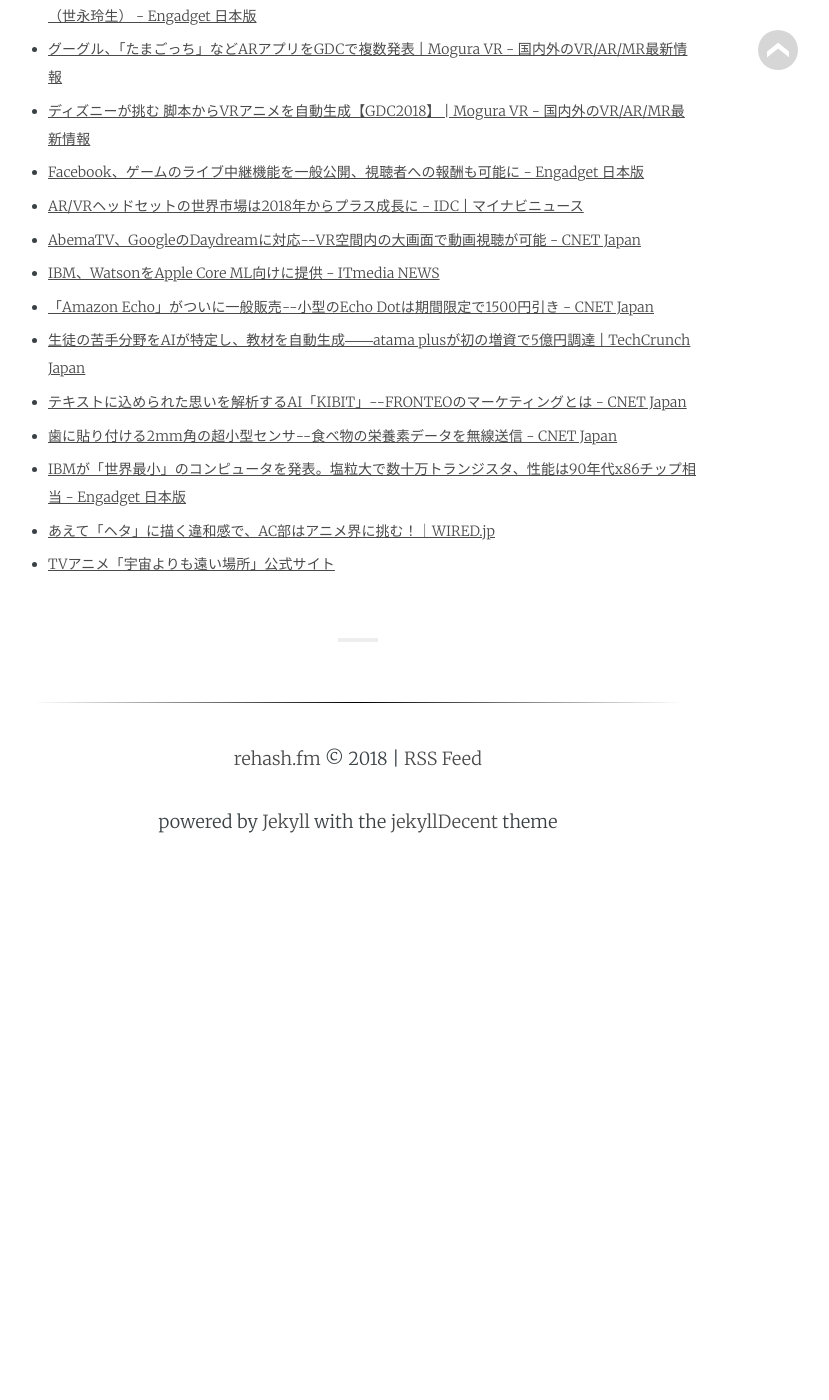
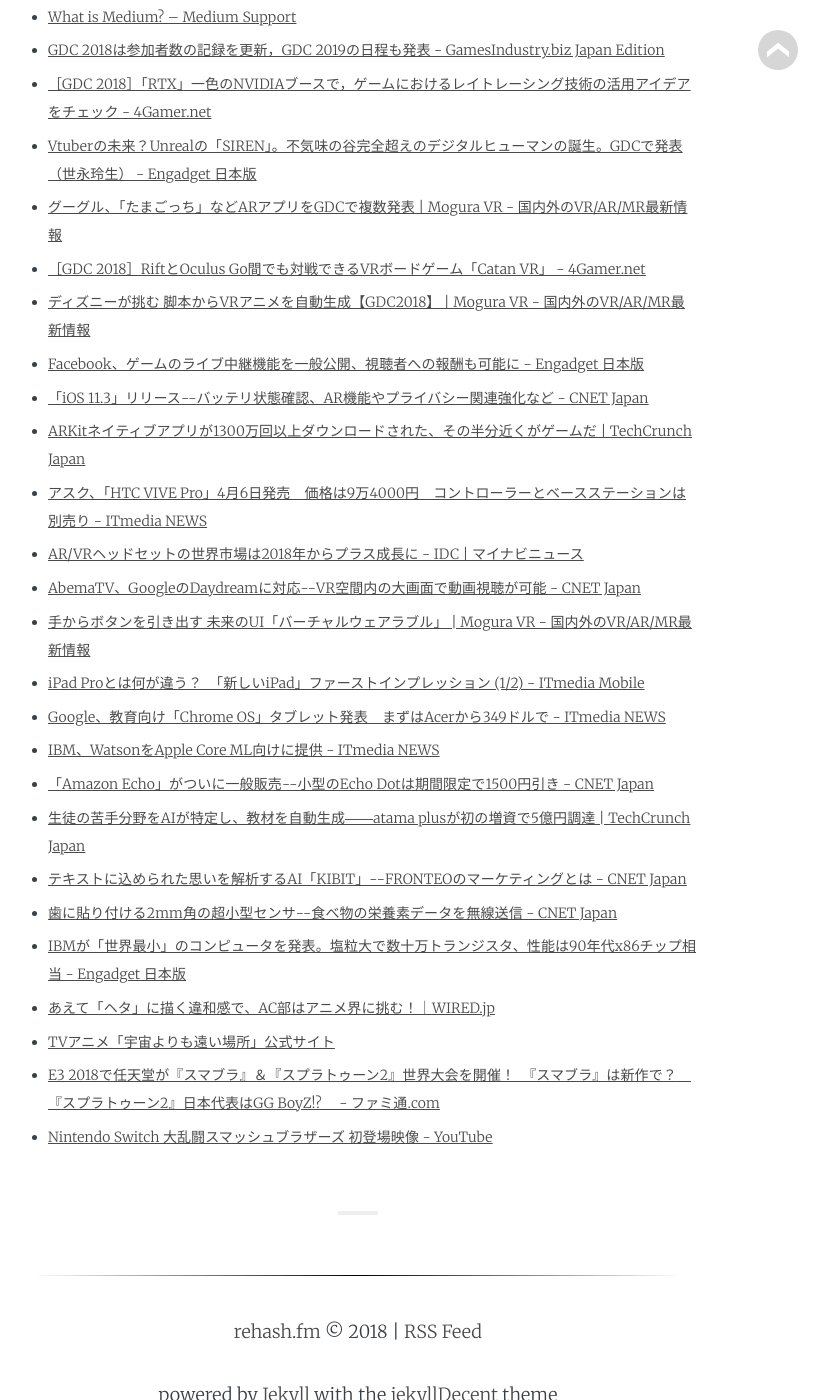
Before and after one commit to rehashfm/rehash.fm, a Jekyll site: the page built from _posts/2018-04-08-41.md, in a window 1280 px wide and 1400 px high, scrolled down 930 px. Shown: the whole window, without its empty margins (282-1111 px from the left). Built offline with Jekyll 4.4.1, drawn with Linux system fonts in a browser that asks for light colours; some web fonts are replaced; before the commit the page ends 1768 px from its top, so only the background shows below that.

Commit message:
add links

```diff
--- a/_posts/2018-04-08-41.md
+++ b/_posts/2018-04-08-41.md
@@ -7,6 +7,7 @@
 author:            smile-0yen,azihsoyn
 excerpt:           Go 1.10 + CircleCI 2.0, GDC 2018, 最近のニュースなどについて話しました。
 ---
+<iframe width="100%" height="50" scrolling="no" frameborder="no" src="https://w.soundcloud.com/player/?url=https%3A//api.soundcloud.com/tracks/426337713&amp;auto_play=false&amp;hide_related=false&amp;show_user=true&amp;show_reposts=false&amp;visual=false&amp;show_artwork=false&amp;default_height=75"></iframe>
 Go 1.10 + CircleCI 2.0, GDC 2018, 最近のニュースなどについて話しました。
 
 ## Show Notes
@@ -14,13 +15,21 @@
 - [azihsoyn's blog](http://azihsoyn.hatenablog.com/){:target="_blank"}
 - [noteでできること｜note](https://note.mu/guide){:target="_blank"}
 - [What is Medium? – Medium Support](https://help.medium.com/hc/en-us/articles/225168028-What-is-Medium-){:target="_blank"}
+- [GDC 2018は参加者数の記録を更新，GDC 2019の日程も発表 \- GamesIndustry\.biz Japan Edition](http://jp.gamesindustry.biz/article/1803/18032901/){:target="_blank"}
 - [［GDC 2018］「RTX」一色のNVIDIAブースで，ゲームにおけるレイトレーシング技術の活用アイデアをチェック \- 4Gamer\.net](http://www.4gamer.net/games/208/G020859/20180326064/){:target="_blank"}
 - [Vtuberの未来？Unrealの「SIREN」。不気味の谷完全超えのデジタルヒューマンの誕生。GDCで発表（世永玲生） \- Engadget 日本版](https://japanese.engadget.com/2018/03/22/vtuber-unreal-siren-gdc/){:target="_blank"}
 - [グーグル、「たまごっち」などARアプリをGDCで複数発表 \| Mogura VR \- 国内外のVR/AR/MR最新情報](http://www.moguravr.com/google-arcore-gdc2018/){:target="_blank"}
+- [［GDC 2018］RiftとOculus Go間でも対戦できるVRボードゲーム「Catan VR」 \- 4Gamer\.net](http://www.4gamer.net/games/413/G041393/20180326010/){:target="_blank"}
 - [ディズニーが挑む 脚本からVRアニメを自動生成【GDC2018】 \| Mogura VR \- 国内外のVR/AR/MR最新情報](http://www.moguravr.com/disney-vr-animation/){:target="_blank"}
 - [Facebook、ゲームのライブ中継機能を一般公開、視聴者への報酬も可能に \- Engadget 日本版](https://japanese.engadget.com/2018/03/19/facebook/){:target="_blank"}
+- [「iOS 11\.3」リリース\-\-バッテリ状態確認、AR機能やプライバシー関連強化など \- CNET Japan](https://japan.cnet.com/article/35116927/){:target="_blank"}
+- [ARKitネイティブアプリが1300万回以上ダウンロードされた、その半分近くがゲームだ \| TechCrunch Japan](https://jp.techcrunch.com/2018/03/29/2018-03-28-arkit-only-apps-top-13-million-installs-nearly-half-are-games/){:target="_blank"}
+- [アスク、「HTC VIVE Pro」4月6日発売　価格は9万4000円　コントローラーとベースステーションは別売り \- ITmedia NEWS](http://www.itmedia.co.jp/news/articles/1803/19/news140.html){:target="_blank"}
 - [AR/VRヘッドセットの世界市場は2018年からプラス成長に \- IDC \| マイナビニュース](https://news.mynavi.jp/article/20180330-608758/){:target="_blank"}
 - [AbemaTV、GoogleのDaydreamに対応\-\-VR空間内の大画面で動画視聴が可能 \- CNET Japan](https://japan.cnet.com/article/35116917/){:target="_blank"}
+- [手からボタンを引き出す 未来のUI「バーチャルウェアラブル」 \| Mogura VR \- 国内外のVR/AR/MR最新情報](http://www.moguravr.com/leap-motion-ar/){:target="_blank"}
+- [iPad Proとは何が違う？　「新しいiPad」ファーストインプレッション \(1/2\) \- ITmedia Mobile](http://www.itmedia.co.jp/mobile/articles/1803/28/news129.html){:target="_blank"}
+- [Google、教育向け「Chrome OS」タブレット発表　まずはAcerから349ドルで \- ITmedia NEWS](http://www.itmedia.co.jp/news/articles/1803/27/news060.html){:target="_blank"}
 - [IBM、WatsonをApple Core ML向けに提供 \- ITmedia NEWS](http://www.itmedia.co.jp/news/articles/1803/21/news023.html){:target="_blank"}
 - [「Amazon Echo」がついに一般販売\-\-小型のEcho Dotは期間限定で1500円引き \- CNET Japan](https://japan.cnet.com/article/35116924/){:target="_blank"}
 - [生徒の苦手分野をAIが特定し、教材を自動生成――atama plusが初の増資で5億円調達 \| TechCrunch Japan](https://jp.techcrunch.com/2018/03/26/atama-plus-fundrasing/){:target="_blank"}
@@ -29,3 +38,5 @@
 - [IBMが「世界最小」のコンピュータを発表。塩粒大で数十万トランジスタ、性能は90年代x86チップ相当 \- Engadget 日本版](https://japanese.engadget.com/2018/03/21/ibm/){:target="_blank"}
 - [あえて「ヘタ」に描く違和感で、AC部はアニメ界に挑む！｜WIRED\.jp](https://wired.jp/2018/03/24/cha-wacom-05/){:target="_blank"}
 - [TVアニメ「宇宙よりも遠い場所」公式サイト](http://yorimoi.com/){:target="_blank"}
+- [E3 2018で任天堂が『スマブラ』＆『スプラトゥーン2』世界大会を開催！　『スマブラ』は新作で？　『スプラトゥーン2』日本代表はGG BoyZ\!?　 \- ファミ通\.com](https://www.famitsu.com/news/201803/22154179.html){:target="_blank"}
+- [Nintendo Switch 大乱闘スマッシュブラザーズ 初登場映像 \- YouTube](https://www.youtube.com/watch?v=oqvRGBB2bsM){:target="_blank"}
```
